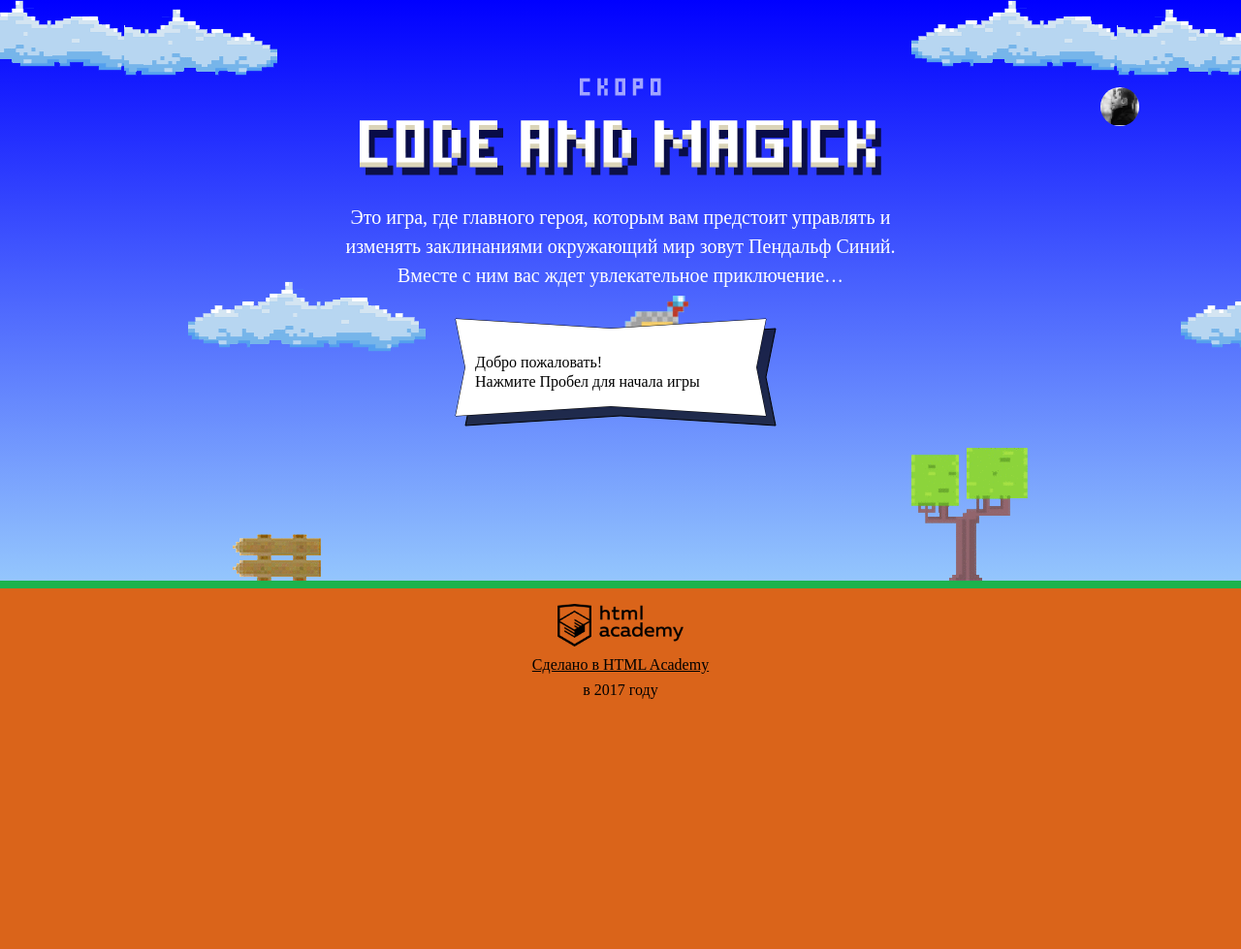
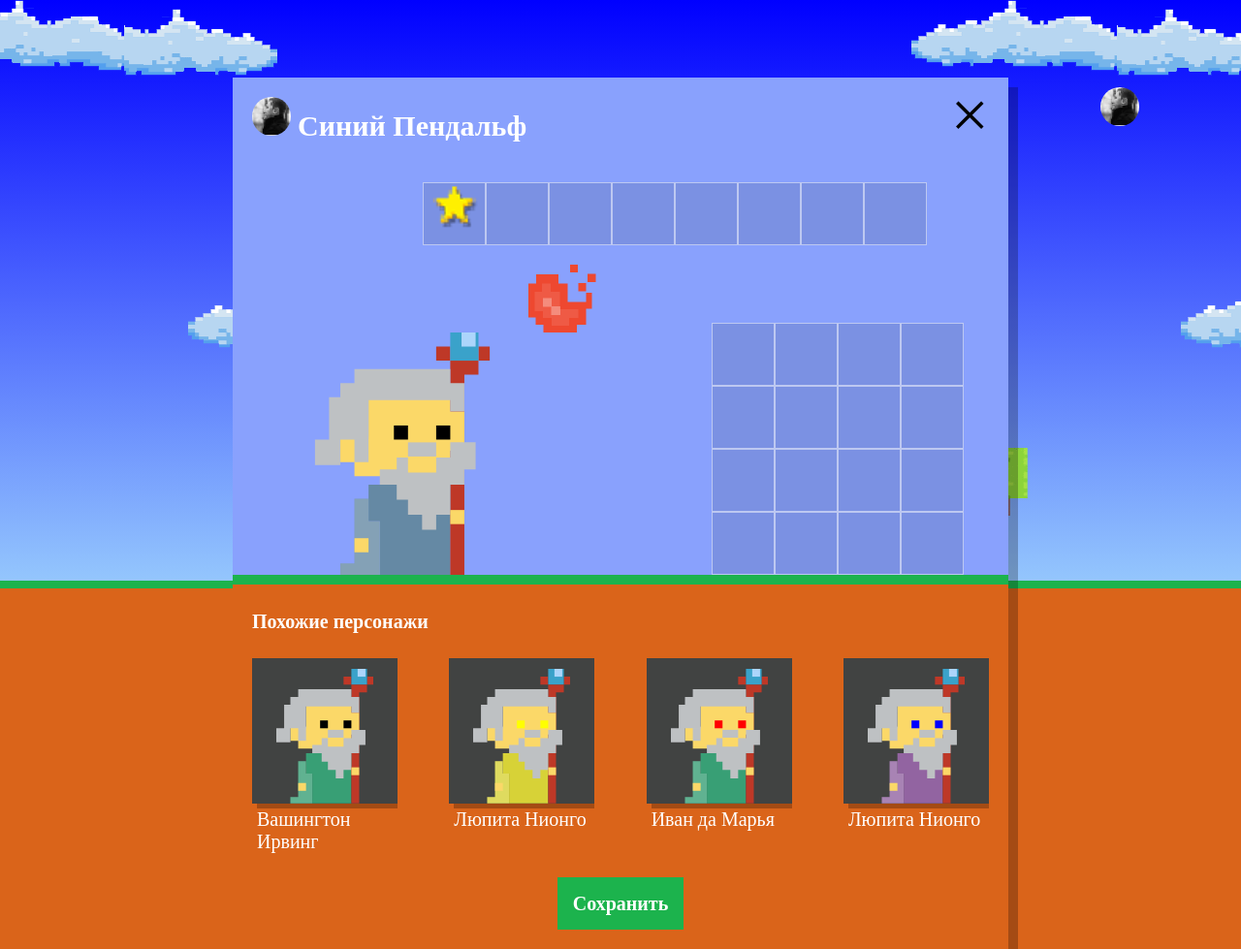
Before and after one commit to svetlanadyachenko/479245-code-and-magick-17, a website: page index.html in a window 1280 px wide. Shown: the whole page at 97% size. Before the commit the page ends 800 px from the top, so only its background shows below. Drawn offline with Linux system fonts and the light colour scheme; a web font is replaced by a local one.

Commit message:
Задание: нас орда

```diff
--- a/index.html
+++ b/index.html
@@ -197,6 +197,7 @@
     return height / 3 - getWizardHeight(wizardWidth);
   };
 </script>
+<script src="js/setup.js"></script>
 <script src="js/stat.js"></script>
 <script src="js/game.js"></script>
 
--- /dev/null
+++ b/js/setup.js
@@ -0,0 +1,48 @@
+'use strict';
+
+var userDialog = document.querySelector('.setup');
+userDialog.classList.remove('hidden');
+
+var similarListElement = document.querySelector('.setup-similar-list');
+var similarWizardTemplate = document.querySelector('#similar-wizard-template')
+.content
+.querySelector('.setup-similar-item');
+
+var WIZARD_NAMES = ['Иван', 'Хуан Себастьян', 'Мария', 'Кристоф', 'Виктор', 'Юлия', 'Люпита', 'Вашингтон'];
+var WIZARD_SURNAMES = ['да Марья', 'Верон', 'Мирабелла', 'Вальц', 'Онопко', 'Топольницкая', 'Нионго', 'Ирвинг'];
+var coatColor = ['rgb(101, 137, 164)', 'rgb(241, 43, 107)', 'rgb(146, 100, 161)', 'rgb(56, 159, 117)', 'rgb(215, 210, 55)', 'rgb(0, 0, 0)'];
+var eyesColor = ['black', 'red', 'blue', 'yellow', 'green'];
+
+var GamePlayer = function (n, c, e) {
+  this.name = n;
+  this.coatColor = c;
+  this.eyesColor = e;
+};
+var wizards = [];
+
+for (i = 0; i < 4; i++) {
+  var nameRand = Math.floor(Math.random() * WIZARD_NAMES.length);
+  var coatColorRand = Math.floor(Math.random() * coatColor.length);
+  var eyesColorRand = Math.floor(Math.random() * eyesColor.length);
+
+  wizards[i] = new GamePlayer(WIZARD_NAMES[nameRand] + ' ' + WIZARD_SURNAMES[nameRand], coatColor[coatColorRand], eyesColor[eyesColorRand]);
+}
+
+var renderWizard = function () {
+  var wizardElement = similarWizardTemplate.cloneNode(true);
+
+  wizardElement.querySelector('.setup-similar-label').textContent = wizards[i].name;
+  wizardElement.querySelector('.wizard-coat').style.fill = wizards[i].coatColor;
+  wizardElement.querySelector('.wizard-eyes').style.fill = wizards[i].eyesColor;
+
+  return wizardElement;
+};
+
+var fragment = document.createDocumentFragment();
+for (var i = 0; i < wizards.length; i++) {
+  fragment.appendChild(renderWizard(wizards[i]));
+}
+
+similarListElement.appendChild(fragment);
+
+userDialog.querySelector('.setup-similar').classList.remove('hidden');
```
